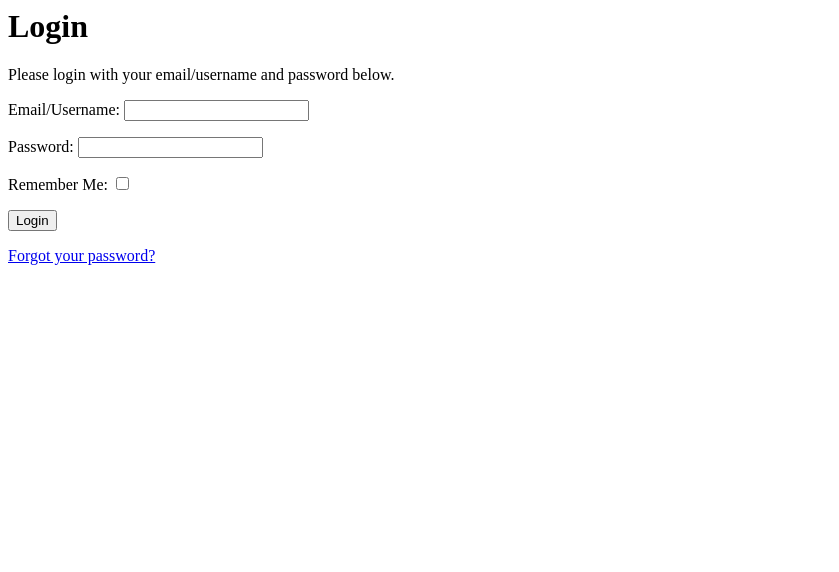
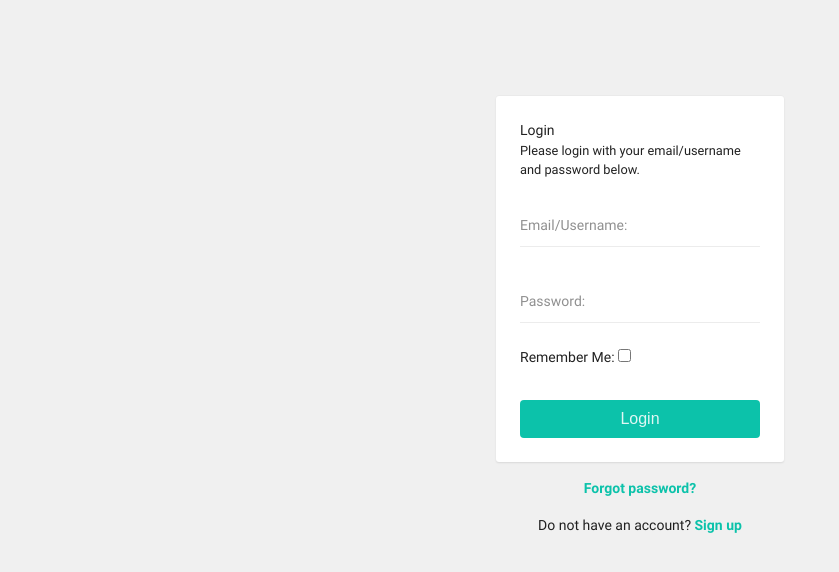
Before and after one commit to bastomiadi/ci3-boilerplate, a CodeIgniter app: page /ci3//auth/login in a window 1280 px wide. Shown: the top 572 px of the page, without its empty margins (0-839 px from the left). Run offline with CodeIgniter, Linux system fonts and the light colour scheme.

Commit message:
update auth

```diff
--- a/application/controllers/Auth.php
+++ b/application/controllers/Auth.php
@@ -55,7 +55,10 @@ class Auth extends CI_Controller
 				$this->data['users'][$k]->groups = $this->ion_auth->get_users_groups($user->id)->result();
 			}
 
-			$this->_render_page('auth' . DIRECTORY_SEPARATOR . 'index', $this->data);
+			//$this->_render_page('auth' . DIRECTORY_SEPARATOR . 'index', $this->data);
+
+			$this->data['contents'] = 'auth/index';
+			$this->load->view('layout/main', $this->data);
 		}
 	}
 
@@ -110,7 +113,10 @@ class Auth extends CI_Controller
 				'type' => 'password',
 			];
 
-			$this->_render_page('auth' . DIRECTORY_SEPARATOR . 'login', $this->data);
+			$this->data['contents'] = 'auth/login';
+			$this->load->view('layout/auth-main', $this->data);
+
+			//$this->_render_page('auth' . DIRECTORY_SEPARATOR . 'login', $this->data);
 		}
 	}
 
@@ -564,7 +570,10 @@ class Auth extends CI_Controller
 				'value' => $this->form_validation->set_value('password_confirm'),
 			];
 
-			$this->_render_page('auth' . DIRECTORY_SEPARATOR . 'create_user', $this->data);
+			//$this->_render_page('auth' . DIRECTORY_SEPARATOR . 'create_user', $this->data);
+
+			$this->data['contents'] = 'auth/create_user';
+			$this->load->view('layout/main', $this->data);
 		}
 	}
 	/**
@@ -717,7 +726,10 @@ class Auth extends CI_Controller
 			'type' => 'password'
 		];
 
-		$this->_render_page('auth/edit_user', $this->data);
+		//$this->_render_page('auth/edit_user', $this->data);
+
+		$this->data['contents'] = 'auth/edit_user';
+		$this->load->view('layout/main', $this->data);
 	}
 
 	/**
@@ -768,7 +780,10 @@ class Auth extends CI_Controller
 			'value' => $this->form_validation->set_value('description'),
 		];
 
-		$this->_render_page('auth/create_group', $this->data);
+		//$this->_render_page('auth/create_group', $this->data);
+
+		$this->data['contents'] = 'auth/create_group';
+		$this->load->view('layout/main', $this->data);
 
 	}
 
@@ -840,7 +855,10 @@ class Auth extends CI_Controller
 			'value' => $this->form_validation->set_value('group_description', $group->description),
 		];
 
-		$this->_render_page('auth' . DIRECTORY_SEPARATOR . 'edit_group', $this->data);
+		//$this->_render_page('auth' . DIRECTORY_SEPARATOR . 'edit_group', $this->data);
+
+		$this->data['contents'] = 'auth/edit_group';
+		$this->load->view('layout/main', $this->data);
 	}
 
 	/**
--- a/application/views/auth/index.php
+++ b/application/views/auth/index.php
@@ -3,7 +3,7 @@
 
 <div id="infoMessage"><?php echo $message;?></div>
 
-<table cellpadding=0 cellspacing=10>
+<table id="item-list" class="table table-bordered table-striped table-hover">
 	<tr>
 		<th><?php echo lang('index_fname_th');?></th>
 		<th><?php echo lang('index_lname_th');?></th>
--- a/application/views/auth/login.php
+++ b/application/views/auth/login.php
@@ -1,28 +1,36 @@
-<h1><?php echo lang('login_heading');?></h1>
-<p><?php echo lang('login_subheading');?></p>
+<div class="center-block w-xxl w-auto-xs p-y-md">
+    <div class="navbar">
+      <div class="pull-center">
+        <div ui-include="'../views/blocks/navbar.brand.html'"></div>
+      </div>
+    </div>
+    <div class="p-a-md box-color r box-shadow-z1 text-color m-a">
+    <?php echo lang('login_heading');?>
+      <div class="m-b text-sm">
+        <?php echo lang('login_subheading');?>
+      </div>
+      <div id="infoMessage"><?php echo $message;?></div>
+      <form name="form" method="post" action="<?php echo site_url()?>/auth/login">
+        <div class="md-form-group float-label">
+          <input id="<?= $identity['type'] ?>" type="<?= $identity['type'] ?>" name="<?php echo $identity['name'] ?>" class="md-input" ng-model="user.email" required>
+          <label><?php echo lang('login_identity_label', 'identity');?></label>
+        </div>
+        <div class="md-form-group float-label">
+          <input id="<?= $password['id'] ?>" type="<?= $password['type'] ?>" name="<?= $password['name'] ?>" class="md-input" ng-model="user.password" required>
+          <label><?php echo lang('login_password_label', 'password');?></label>
+        </div>
+        <div class="m-b-md">
+        <?php echo lang('login_remember_label', 'remember');?>
+        <?php echo form_checkbox('remember', '1', FALSE, 'id="remember"');?>
+        </div>
+        <button name="submit" type="submit" class="btn primary btn-block p-x-md"><?= lang('login_submit_btn') ?></button>
+      </form>
+    </div>
 
-<div id="infoMessage"><?php echo $message;?></div>
-
-<?php echo form_open("auth/login");?>
-
-  <p>
-    <?php echo lang('login_identity_label', 'identity');?>
-    <?php echo form_input($identity);?>
-  </p>
-
-  <p>
-    <?php echo lang('login_password_label', 'password');?>
-    <?php echo form_input($password);?>
-  </p>
-
-  <p>
-    <?php echo lang('login_remember_label', 'remember');?>
-    <?php echo form_checkbox('remember', '1', FALSE, 'id="remember"');?>
-  </p>
-
-
-  <p><?php echo form_submit('submit', lang('login_submit_btn'));?></p>
-
-<?php echo form_close();?>
-
-<p><a href="forgot_password"><?php echo lang('login_forgot_password');?></a></p>
+    <div class="p-v-lg text-center">
+      <div class="m-b">
+        <a ui-sref="access.forgot-password" href="forgot_password" class="text-primary _600">Forgot password?</a>
+      </div>
+      <div>Do not have an account? <a ui-sref="access.signup" href="signup.html" class="text-primary _600">Sign up</a></div>
+    </div>
+  </div>
--- a/application/views/category/manage-category.php
+++ b/application/views/category/manage-category.php
@@ -26,7 +26,7 @@ $(document).ready(function() {
     var table = $('#item-list').DataTable({
       responsive: true,
       //processing: true, //Feature control the processing indicator.
-      //serverSide: true, //Feature control DataTables' server-side processing mode.
+      serverSide: true, //Feature control DataTables' server-side processing mode.
       ajax: {
           url: `<?= base_url() . "get_items" ?>`,
           type: "GET"
--- /dev/null
+++ b/application/views/layout/auth-main.php
@@ -0,0 +1,76 @@
+<?php
+defined('BASEPATH') OR exit('No direct script access allowed');
+?>
+<!DOCTYPE html>
+<html lang="en">
+<head>
+  <meta charset="utf-8" />
+  <title>Flatkit - HTML Version | Bootstrap 4 Web App Kit with AngularJS</title>
+  <meta name="description" content="Admin, Dashboard, Bootstrap, Bootstrap 4, Angular, AngularJS" />
+  <meta name="viewport" content="width=device-width, initial-scale=1, maximum-scale=1, minimal-ui" />
+  <meta http-equiv="X-UA-Compatible" content="IE=edge">
+
+  <!-- for ios 7 style, multi-resolution icon of 152x152 -->
+  <meta name="apple-mobile-web-app-capable" content="yes">
+  <meta name="apple-mobile-web-app-status-barstyle" content="black-translucent">
+  <link rel="apple-touch-icon" href="<?php echo base_url(); ?>flatkit/assets/images/logo.png">
+  <meta name="apple-mobile-web-app-title" content="Flatkit">
+  <!-- for Chrome on Android, multi-resolution icon of 196x196 -->
+  <meta name="mobile-web-app-capable" content="yes">
+  <link rel="shortcut icon" sizes="196x196" href="<?php echo base_url(); ?>flatkit/assets/images/logo.png">
+
+  <!-- style -->
+  <link rel="stylesheet" href="<?php echo base_url(); ?>flatkit/assets/animate.css/animate.min.css" type="text/css" />
+  <link rel="stylesheet" href="<?php echo base_url(); ?>flatkit/assets/glyphicons/glyphicons.css" type="text/css" />
+  <link rel="stylesheet" href="<?php echo base_url(); ?>flatkit/assets/font-awesome/css/font-awesome.min.css" type="text/css" />
+  <link rel="stylesheet" href="<?php echo base_url(); ?>flatkit/assets/material-design-icons/material-design-icons.css" type="text/css" />
+
+  <link rel="stylesheet" href="<?php echo base_url(); ?>flatkit/assets/bootstrap/dist/css/bootstrap.min.css" type="text/css" />
+  <!-- build:css <?php echo base_url(); ?>flatkit/assets/styles/app.min.css -->
+  <link rel="stylesheet" href="<?php echo base_url(); ?>flatkit/assets/styles/app.css" type="text/css" />
+  <!-- endbuild -->
+  <link rel="stylesheet" href="<?php echo base_url(); ?>flatkit/assets/styles/font.css" type="text/css" />
+</head>
+<body>
+  <div class="app" id="app">
+
+<!-- ############ LAYOUT START-->
+
+<?php $this->load->view($contents) ?>
+
+<!-- ############ LAYOUT END-->
+
+  </div>
+<!-- build:js scripts/app.html.js -->
+<!-- jQuery -->
+  <script src="../libs/jquery/jquery/dist/jquery.js"></script>
+<!-- Bootstrap -->
+  <script src="<?php echo base_url(); ?>flatkit/libs/jquery/tether/dist/js/tether.min.js"></script>
+  <script src="<?php echo base_url(); ?>flatkit/libs/jquery/bootstrap/dist/js/bootstrap.js"></script>
+<!-- core -->
+  <script src="<?php echo base_url(); ?>flatkit/libs/jquery/underscore/underscore-min.js"></script>
+  <script src="<?php echo base_url(); ?>flatkit/libs/jquery/jQuery-Storage-API/jquery.storageapi.min.js"></script>
+  <script src="<?php echo base_url(); ?>flatkit/libs/jquery/PACE/pace.min.js"></script>
+
+  <script src="<?php echo base_url(); ?>flatkit/html/scripts/config.lazyload.js"></script>
+
+  <script src="<?php echo base_url(); ?>flatkit/html/scripts/palette.js"></script>
+  <script src="<?php echo base_url(); ?>flatkit/html/scripts/ui-load.js"></script>
+  <script src="<?php echo base_url(); ?>flatkit/html/scripts/ui-jp.js"></script>
+  <script src="<?php echo base_url(); ?>flatkit/html/scripts/ui-include.js"></script>
+  <script src="<?php echo base_url(); ?>flatkit/html/scripts/ui-device.js"></script>
+  <script src="<?php echo base_url(); ?>flatkit/html/scripts/ui-form.js"></script>
+  <script src="<?php echo base_url(); ?>flatkit/html/scripts/ui-nav.js"></script>
+  <script src="<?php echo base_url(); ?>flatkit/html/scripts/ui-screenfull.js"></script>
+  <script src="<?php echo base_url(); ?>flatkit/html/scripts/ui-scroll-to.js"></script>
+  <script src="<?php echo base_url(); ?>flatkit/html/scripts/ui-toggle-class.js"></script>
+
+  <script src="<?php echo base_url(); ?>flatkit/html/scripts/app.js"></script>
+
+  <!-- ajax -->
+  <script src="<?php echo base_url(); ?>flatkit/libs/jquery/jquery-pjax/jquery.pjax.js"></script>
+  <script src="<?php echo base_url(); ?>flatkit/html/scripts/ajax.js"></script>
+
+  <!-- endbuild -->
+</body>
+</html>
--- a/application/views/layout/main.php
+++ b/application/views/layout/main.php
@@ -43,8 +43,6 @@ defined('BASEPATH') OR exit('No direct script access allowed');
   <script src="<?php echo base_url(); ?>flatkit/libs/jquery/underscore/underscore-min.js"></script>
   <script src="<?php echo base_url(); ?>flatkit/libs/jquery/jQuery-Storage-API/jquery.storageapi.min.js"></script>
   <script src="<?php echo base_url(); ?>flatkit/libs/jquery/PACE/pace.min.js"></script>
-
-
 
   <script type="text/javascript" src="https://cdn.datatables.net/v/dt/dt-1.10.13/datatables.min.js"></script>
 	<script type="text/javascript" src="https://cdn.datatables.net/1.10.13/js/dataTables.bootstrap.min.js"></script>
@@ -212,7 +210,6 @@ defined('BASEPATH') OR exit('No direct script access allowed');
 
   </div>
 <!-- endbuild -->
-</body>
 
 <script src="<?php echo base_url(); ?>flatkit/html/scripts/config.lazyload.js"></script>
 
@@ -232,4 +229,5 @@ defined('BASEPATH') OR exit('No direct script access allowed');
   <!-- ajax -->
   <script src="<?php echo base_url(); ?>flatkit/libs/jquery/jquery-pjax/jquery.pjax.js"></script>
   <script src="<?php echo base_url(); ?>flatkit/html/scripts/ajax.js"></script>
+</body>
 </html>
```
Also changed, not shown: application/controllers/ProductController.php (+6 -1 lines), 13 other files.
